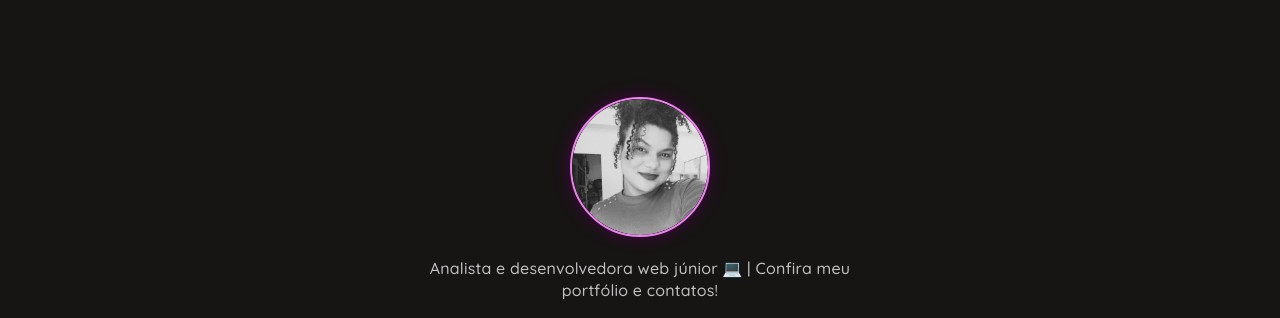
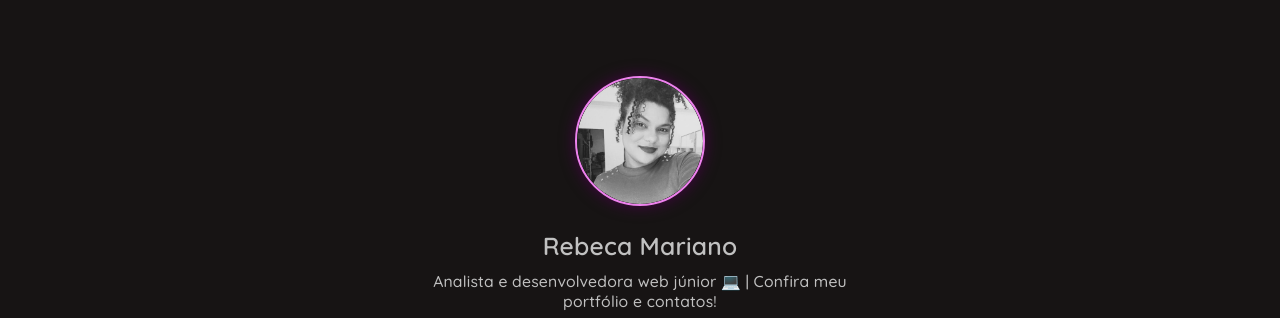
Before and after one commit to rebecamarianosanto/linkpage-rebecamariano, a plain HTML site: page index.html in a window 1280 px wide. Shown: the top 318 px of the page. Drawn offline with Linux system fonts and the light colour scheme; a web font is replaced by a local one.

Commit message:
Atualização

```diff
--- a/index.html
+++ b/index.html
@@ -31,7 +31,7 @@
     />
     <meta
       property="og:image"
-      content="https://metatags.io/images/meta-tags.png"
+      content="https://raw.githubusercontent.com/rebecamarianosanto/linkpage-rebecamariano/refs/heads/main/favicon.ico"
     />
     <!-- X (Twitter) -->
     <meta property="twitter:card" content="summary_large_image" />
@@ -43,9 +43,11 @@
     />
     <meta
       property="twitter:image"
-      content="https://metatags.io/images/meta-tags.png"
+      content="https://raw.githubusercontent.com/rebecamarianosanto/linkpage-rebecamariano/refs/heads/main/favicon.ico"
     />
     <!-- Meta Tags Generated with https://metatags.io -------------->
+     <!-- personaliza a barra do navegador mobile -->
+    <meta name="theme-color" content="#171414"/>
     <!--CSS - Styles-->
     <link rel="stylesheet" href="style.css" />
     <!--Favicon-->
@@ -66,10 +68,11 @@
           />
         </div>
         <div class="bio-perfil">
-          <h1>
+          <h1>Rebeca Mariano</h1>
+          <p>
             Analista e desenvolvedora web júnior 💻 | Confira meu portfólio e
             contatos!
-          </h1>
+          </p>
         </div>
         <div class="container-links">
           <a
--- a/style.css
+++ b/style.css
@@ -22,15 +22,16 @@
 }
 html {
     scroll-behavior: smooth;
-    font-size: 62.5%;
+    font-size: 61.5%;
 }
 body{
     min-height: 100vh;
     font-family: 'Quicksand', sans-serif;
     font-size: var(--font-size);
     color: var(--br);
-    line-height: 1.4;
+    line-height: 1.3;
     letter-spacing: 0.2px;
+    background-color: var(--black);
 
     &::-webkit-scrollbar {
         width: 2px;
@@ -57,13 +58,12 @@ a{
     flex-direction: column;
     justify-content: space-between;
     align-items: center;
-    background-color: var(--black);
-    gap: 10px;
-    padding: 10px;
+    gap: 1.5rem;
+    padding: 0 8px ;
 }
 
 .main{
-    max-width: 700px;
+    max-width: 790px;
     width: 100%;
     min-height: 90vh;
     height: auto;
@@ -73,12 +73,10 @@ a{
     align-items: center;
     gap: 2rem;
     padding: 10px;
-
-
 }
 .foto-perfil {
-  width: 140px;
-  height: 140px;
+  width: 130px;
+  height: 130px;
   border-radius: 50%;
   overflow: hidden;
   border: 2px solid var(--violet);
@@ -104,10 +102,16 @@ a{
     }
 }
 .bio-perfil {
-    max-width: 425px;
+    max-width: 427px;
     text-align: center;
 }
 .bio-perfil h1 {
+    font-size: 2.5rem;
+    font-weight: 600;
+    margin-bottom: 5px;
+    padding: 4px;
+}
+.bio-perfil p{
     color: var(--br);
     font-size: var(--font-size);
     font-weight: 500;
```
